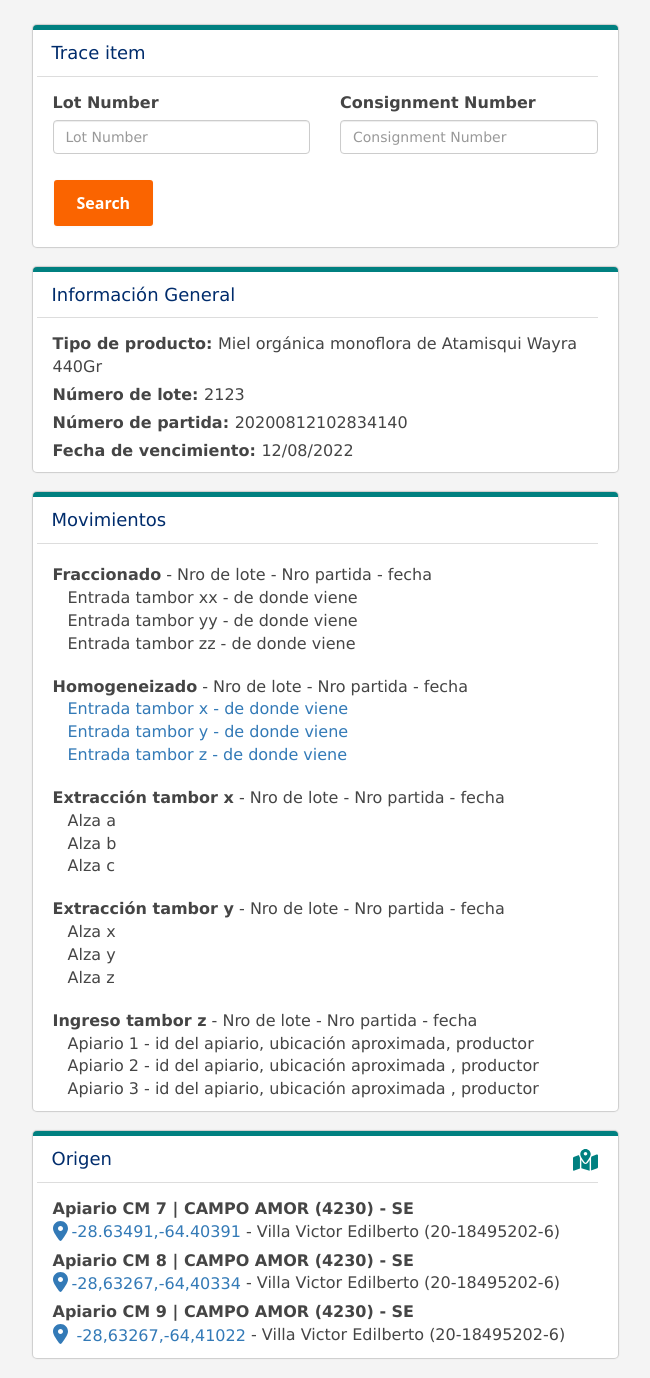
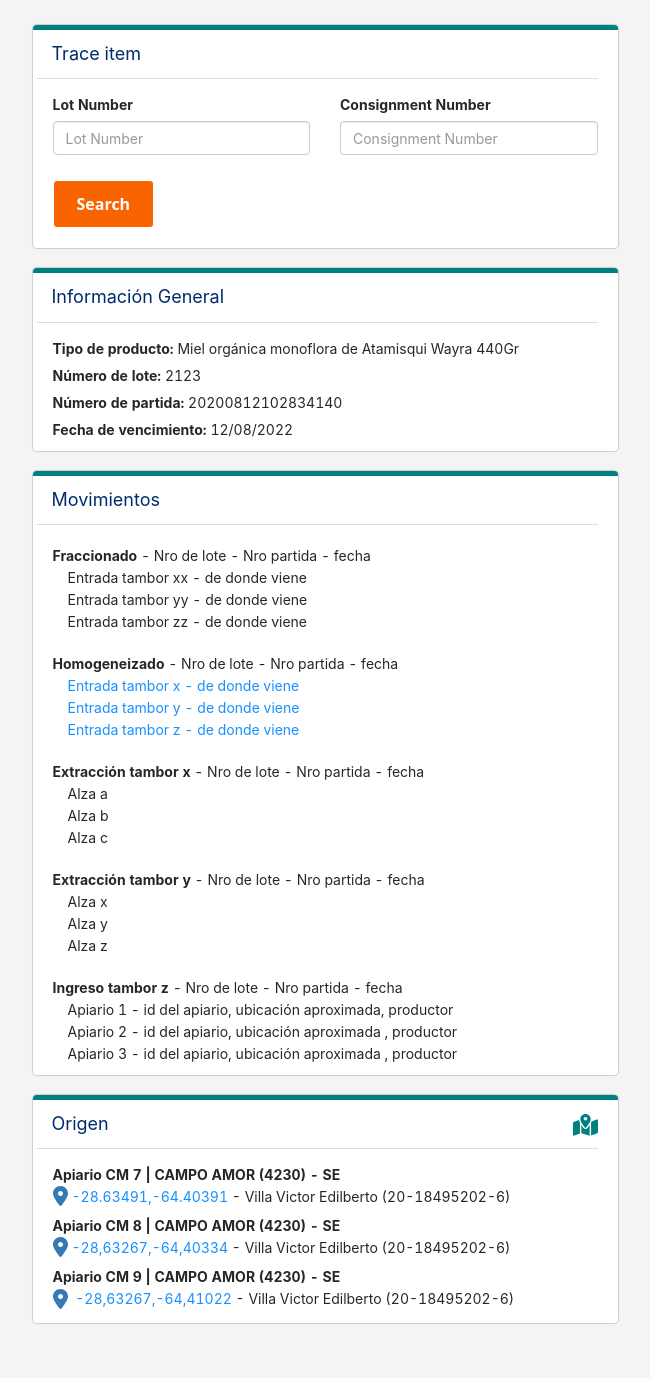
Before and after one commit to ACDI-Argentina/trazabilidad-coopsol-frontend, a React (Create React App) app: page / in a window 1280 px wide. Shown: the whole page, without its empty margins (315-965 px from the left). Built offline with nearby package versions, Linux system fonts and the light colour scheme.

Commit message:
Add antd

```diff
--- a/package.json
+++ b/package.json
@@ -6,6 +6,7 @@
     "@testing-library/jest-dom": "^5.16.5",
     "@testing-library/react": "^13.4.0",
     "@testing-library/user-event": "^13.5.0",
+    "antd": "^4.23.1",
     "react": "^18.2.0",
     "react-dom": "^18.2.0",
     "react-scripts": "5.0.1",
--- a/src/App.css
+++ /dev/null
@@ -1,34 +0,0 @@
-.App-logo {
-  height: 40vmin;
-  pointer-events: none;
-}
-
-@media (prefers-reduced-motion: no-preference) {
-  .App-logo {
-    animation: App-logo-spin infinite 20s linear;
-  }
-}
-
-.App-header {
-  background-color: #282c34;
-  min-height: 100vh;
-  display: flex;
-  flex-direction: column;
-  align-items: center;
-  justify-content: center;
-  font-size: calc(10px + 2vmin);
-  color: white;
-}
-
-.App-link {
-  color: #61dafb;
-}
-
-@keyframes App-logo-spin {
-  from {
-    transform: rotate(0deg);
-  }
-  to {
-    transform: rotate(360deg);
-  }
-}
--- a/src/App.js
+++ b/src/App.js
@@ -1,5 +1,4 @@
 
-import './App.css';
 import TracePage from './components/TracePage';
 
 function App() {
--- a/src/components/TracePage.jsx
+++ b/src/components/TracePage.jsx
@@ -1,5 +1,7 @@
 import MapLocationDotSolid from '../assets/imgs/map-location-dot-solid.svg';
 import LocationDotSolid from '../assets/imgs/location-dot-solid.svg';
+import { Modal } from 'antd';
+import { useState } from 'react';
 
 const LocationIcon = () => (<img className="location-icon" src={LocationDotSolid} />);
 const ShowInMap = () => (<img src={MapLocationDotSolid} width='25' alt="Show in map" />);
@@ -22,6 +24,20 @@ const apiarios = [{
 
 
 const TracePage = () => {
+    const [isModalOpen, setIsModalOpen] = useState(false);
+
+    const showModal = () => {
+        setIsModalOpen(true);
+    };
+
+    const handleOk = () => {
+        setIsModalOpen(false);
+    };
+
+    const handleCancel = () => {
+        setIsModalOpen(false);
+    };
+
 
 
     const product = {
@@ -33,11 +49,9 @@ const TracePage = () => {
 
 
     return (
+        <>
             <div id="main-container">
-
-            <i className="fa-sharp fa-solid fa-map-location-dot"></i>
-
-            <div className="col-md-6 col-md-push-3">
+                <div id="main-content" className="col-md-6 col-md-push-3">
                     <div className="panel panel-default teal">
                         <div className="panel-heading">
                             Trace item
@@ -46,15 +60,15 @@ const TracePage = () => {
                             <form id="trace" method="POST" action="">
                                 <div className="col-md-6">
                                     <div className="form-group">
-                                    <label className="control-label" for="keyValue">Lot Number</label>
-                                    <input className="form-control" placeholder="Lot Number" value="" id="lotNumber"
+                                        <label className="control-label" htmlFor="keyValue">Lot Number</label>
+                                        <input className="form-control" placeholder="Lot Number" id="lotNumber"
                                             name="keyValue" type="text" />
                                     </div>
                                 </div>
                                 <div className="col-md-6">
                                     <div className="form-group">
-                                    <label className="control-label" for="keyValue">Consignment Number</label>
-                                    <input className="form-control" placeholder="Consignment Number" value=""
+                                        <label className="control-label" htmlFor="keyValue">Consignment Number</label>
+                                        <input className="form-control" placeholder="Consignment Number"
                                             id="consigmentNumber" name="keyValue" type="text" />
                                     </div>
                                 </div>
@@ -100,7 +114,7 @@ const TracePage = () => {
                         <div className="panel-body">
                             <div className="rw-container">
                                 <div className="stage-header">
-                                <span class="stage-title">Fraccionado</span> - Nro de lote - Nro partida - fecha
+                                    <span className="stage-title">Fraccionado</span> - Nro de lote - Nro partida - fecha
                                 </div>
                                 <div className="stage-input">Entrada tambor xx - de donde viene</div>
                                 <div className="stage-input">Entrada tambor yy - de donde viene</div>
@@ -108,7 +122,7 @@ const TracePage = () => {
                             </div>
                             <div className="rw-container">
                                 <div className="stage-header">
-                                <span class="stage-title">Homogeneizado</span> - Nro de lote - Nro partida - fecha
+                                    <span className="stage-title">Homogeneizado</span> - Nro de lote - Nro partida - fecha
                                 </div>
                                 <div className="stage-input">
                                     <a href="#extraccion-tambor-x">Entrada tambor x - de donde viene</a></div>
@@ -119,7 +133,7 @@ const TracePage = () => {
                             </div>
                             <div className="rw-container">
                                 <div className="stage-header" id="extraccion-tambor-x">
-                                <span class="stage-title">Extracción tambor x</span> - Nro de lote - Nro partida - fecha
+                                    <span className="stage-title">Extracción tambor x</span> - Nro de lote - Nro partida - fecha
                                 </div>
                                 <div className="stage-input">Alza a</div>
                                 <div className="stage-input">Alza b</div>
@@ -127,7 +141,7 @@ const TracePage = () => {
                             </div>
                             <div className="rw-container">
                                 <div className="stage-header" id="extraccion-tambor-y">
-                                <span class="stage-title">Extracción tambor y</span> - Nro de lote - Nro partida - fecha
+                                    <span className="stage-title">Extracción tambor y</span> - Nro de lote - Nro partida - fecha
                                 </div>
                                 <div className="stage-input">Alza x</div>
                                 <div className="stage-input">Alza y</div>
@@ -135,7 +149,7 @@ const TracePage = () => {
                             </div>
                             <div className="rw-container">
                                 <div className="stage-header" id="extraccion-tambor-z">
-                                <span class="stage-title">Ingreso tambor z</span> - Nro de lote - Nro partida - fecha
+                                    <span className="stage-title">Ingreso tambor z</span> - Nro de lote - Nro partida - fecha
                                 </div>
                                 <div className="stage-input">Apiario 1 - id del apiario, ubicación aproximada, productor</div>
                                 <div className="stage-input">Apiario 2 - id del apiario, ubicación aproximada , productor</div>
@@ -148,7 +162,7 @@ const TracePage = () => {
                         <div id="origen-heading" className="panel-heading">
                             Origen
                             <div className="show-in-map">
-                            <a href="#" title="Show in map">
+                                <a onClick={showModal} title="Show in map">
                                     <ShowInMap />
                                 </a>
                             </div>
@@ -158,7 +172,7 @@ const TracePage = () => {
                                 <div className="rw-container" key={idx}>
                                     <b>{apiario.name}</b>
                                     <div>
-                                    <a href="#">
+                                        <a onClick={showModal}>
                                             <LocationIcon />
                                             {apiario.geolocation}</a> - {apiario.owner}
                                     </div>
@@ -169,6 +183,12 @@ const TracePage = () => {
                     </div>
                 </div>
             </div>
+            <Modal title="Apiarios Map" open={isModalOpen} onOk={handleOk} onCancel={handleCancel}>
+                {apiarios.map((apiario,idx) => (
+                    <div>{apiario.geolocation}</div>
+                ))}
+            </Modal>
+        </>
     )
 }
 
--- a/src/index.css
+++ b/src/index.css
@@ -16,13 +16,17 @@ code {
 html,
 body {
     font-family: "Gotham SSm A", "Gotham SSm B", Verdana, sans-serif;
-    background-color: #f4f4f4;
+    background-color: #f4f4f4 !important;
     color: #454545;
     font-size: 16px;
 }
 
 #main-container {
     padding: 25px;
+}
+
+#main-content{
+    padding-bottom: 30px;
 }
 
     /* CSS */
--- a/src/index.js
+++ b/src/index.js
@@ -3,6 +3,7 @@ import ReactDOM from 'react-dom/client';
 import './index.css';
 import App from './App';
 import reportWebVitals from './reportWebVitals';
+import 'antd/dist/antd.css';
 
 const root = ReactDOM.createRoot(document.getElementById('root'));
 root.render(
```
Also changed, not shown: 1 other file (tests, documents, lock files or other folders). Lines whose indentation alone changed are shown as unchanged.
